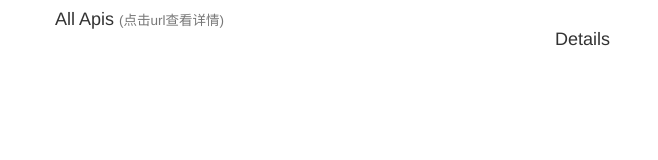
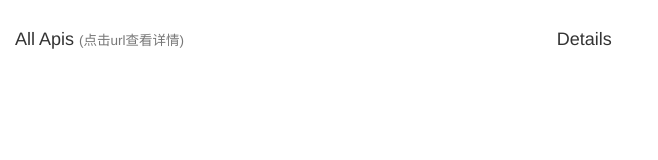
Before and after one commit to dapetcu21/n-mock, a website: page template.html in a window 1280 px wide. Shown: the whole page, without its empty margins (0-658 px from the left). Drawn offline with nearby package versions, Linux system fonts and the light colour scheme; some packages are replaced by stand-ins of ours; no server answers.

Commit message:
update template

```diff
--- a/package.json
+++ b/package.json
@@ -1,7 +1,7 @@
 {
   "name": "n-mock",
   "description": "A middleware for Node.js (browser-sync, express, connect) to generate mock data.",
-  "version": "1.1.6",
+  "version": "1.1.7",
   "author": {
     "name": "forsigner",
     "email": "forsigner@gmail.com"
--- a/template.html
+++ b/template.html
@@ -8,10 +8,10 @@
 </head>
 
 <body ng-controller="AppController as vm">
-  <div class="container" style="width: 1200px; margin: auto">
+  <div class="container" style="width: 1300px; margin: auto">
     <div class="row" style="100%">
       <div class="col-md-5">
-        <div class=" affix" style="height: 100%; overflow: auto; padding-top: 0px;">
+        <div class=" affix" style="height: 100%; overflow: auto; padding-top: 20px; width: 505px;">
           <h4 id="title">All Apis <small>(点击url查看详情)</small></h4>
           <ul class="list-group">
             <li class="list-group-item" ng-repeat="api in vm.apis">
```
